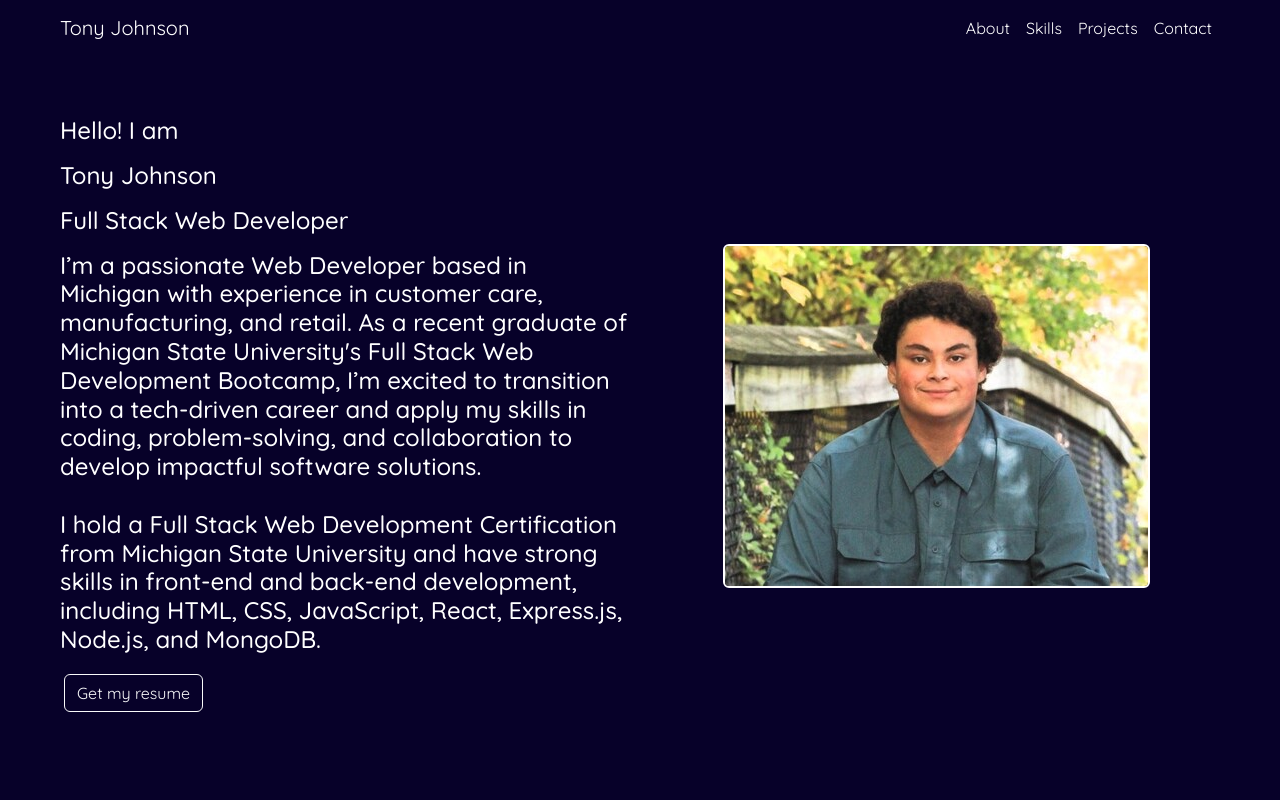
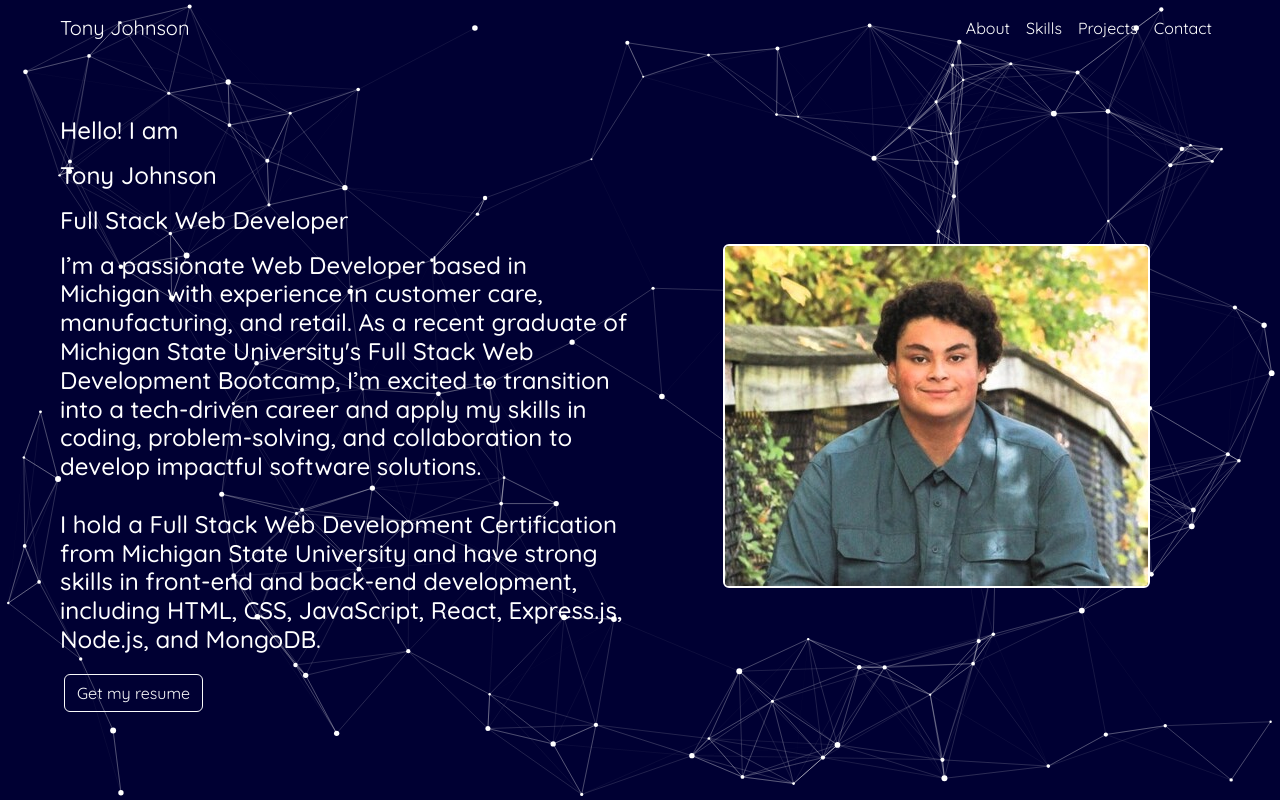
Before and after one commit to AnthonyJohnson101/portfolio, a React (Create React App) app: page / in a window 1280 px wide. Shown: the top 800 px of the page. Built offline with nearby package versions, Linux system fonts and the light colour scheme; the HTML template or start-up script is replaced by a standard one.

Commit message:
styling changes and particlejs implementation

```diff
--- a/package.json
+++ b/package.json
@@ -3,6 +3,8 @@
   "version": "0.1.0",
   "private": true,
   "dependencies": {
+    "@tsparticles/all": "^3.7.1",
+    "@tsparticles/react": "^3.0.0",
     "cra-template": "1.2.0",
     "react": "^19.0.0",
     "react-dom": "^19.0.0",
--- a/src/App.css
+++ b/src/App.css
@@ -4,12 +4,18 @@ body {
   font-family: 'Quicksand', sans-serif;
 }
 
-.main-background {
-  background-color: rgb(7, 1, 41); /* Dark blue background color */
-
-  min-height: 100vh; /* Ensure it covers the full viewport height */
+/*  .main-background {
+  background-color: rgb(7, 1, 41);
+  min-height: 100vh;
   display: flex;
   flex-direction: column;
+}  */
+
+#particles {
+  z-index: -1; /* Changed from -1 to -2 */
+  height: 100%;
+  width: 100%;
+  position: absolute;
 }
 
 .App {
--- a/src/App.js
+++ b/src/App.js
@@ -4,15 +4,18 @@ import About from './pages/About'
 import Skills from './pages/Skills'
 import Projects from './pages/Projects';
 import Contact from './pages/Contact';
+import ParticleBg from './components/particles'
 
 function App() {
   return (
     <main className='main-background'>
+      <ParticleBg id='particles' />
       <Home />
       <About />
       <Skills />
       <Projects />
       <Contact />
+
     </main>
   );
 }
--- /dev/null
+++ b/src/components/particles.js
@@ -0,0 +1,108 @@
+import Particles, { initParticlesEngine } from "@tsparticles/react";
+import { useEffect, useMemo, useState } from "react";
+// import { loadAll } from "@/tsparticles/all"; // if you are going to use `loadAll`, install the "@tsparticles/all" package too.
+// import { loadFull } from "tsparticles"; // if you are going to use `loadFull`, install the "tsparticles" package too.
+import { loadSlim } from "@tsparticles/slim"; // if you are going to use `loadSlim`, install the "@tsparticles/slim" package too.
+// import { loadBasic } from "@tsparticles/basic"; // if you are going to use `loadBasic`, install the "@tsparticles/basic" package too.
+
+
+
+const ParticlesComponent = (props) => {
+
+  const [init, setInit] = useState(false);
+  // this should be run only once per application lifetime
+  useEffect(() => {
+    initParticlesEngine(async (engine) => {
+      // you can initiate the tsParticles instance (engine) here, adding custom shapes or presets
+      // this loads the tsparticles package bundle, it's the easiest method for getting everything ready
+      // starting from v2 you can add only the features you need reducing the bundle size
+      //await loadAll(engine);
+      //await loadFull(engine);
+      await loadSlim(engine);
+      //await loadBasic(engine);
+    }).then(() => {
+      setInit(true);
+    });
+  }, []);
+
+  const particlesLoaded = (container) => {
+    console.log(container);
+  };
+
+
+const options = useMemo(
+    () => ({
+        background: {
+            color: {
+                value: "#000033", // Darker navy blue
+            },
+        },
+        fpsLimit: 120,
+        interactivity: {
+            events: {
+                onClick: {
+                    enable: true,
+                    mode: "repulse",
+                },
+                onHover: {
+                    enable: true,
+                    mode: 'repulse',
+                },
+            },
+            modes: {
+                push: {
+                    distance: 200,
+                    duration: 15,
+                },
+                grab: {
+                    distance: 150,
+                },
+            },
+        },
+        particles: {
+            color: {
+                value: "#FFFFFF",
+            },
+            links: {
+                color: "#FFFFFF",
+                distance: 150,
+                enable: true,
+                opacity: 0.3,
+                width: 1,
+            },
+            move: {
+                direction: "none",
+                enable: true,
+                outModes: {
+                    default: "bounce",
+                },
+                random: true,
+                speed: 2,
+                straight: false,
+            },
+            number: {
+                density: {
+                    enable: true,
+                },
+                value: 300,
+            },
+            opacity: {
+                value: 1.0,
+            },
+            shape: {
+                type: "circle",
+            },
+            size: {
+                value: { min: 1, max: 3 },
+            },
+        },
+        detectRetina: true,
+    }),
+    [],
+);
+
+
+  return <Particles id={props.id} init={particlesLoaded} options={options} />;
+};
+
+export default ParticlesComponent;
```
Also changed, not shown: 1 other file (tests, documents, lock files or other folders).
